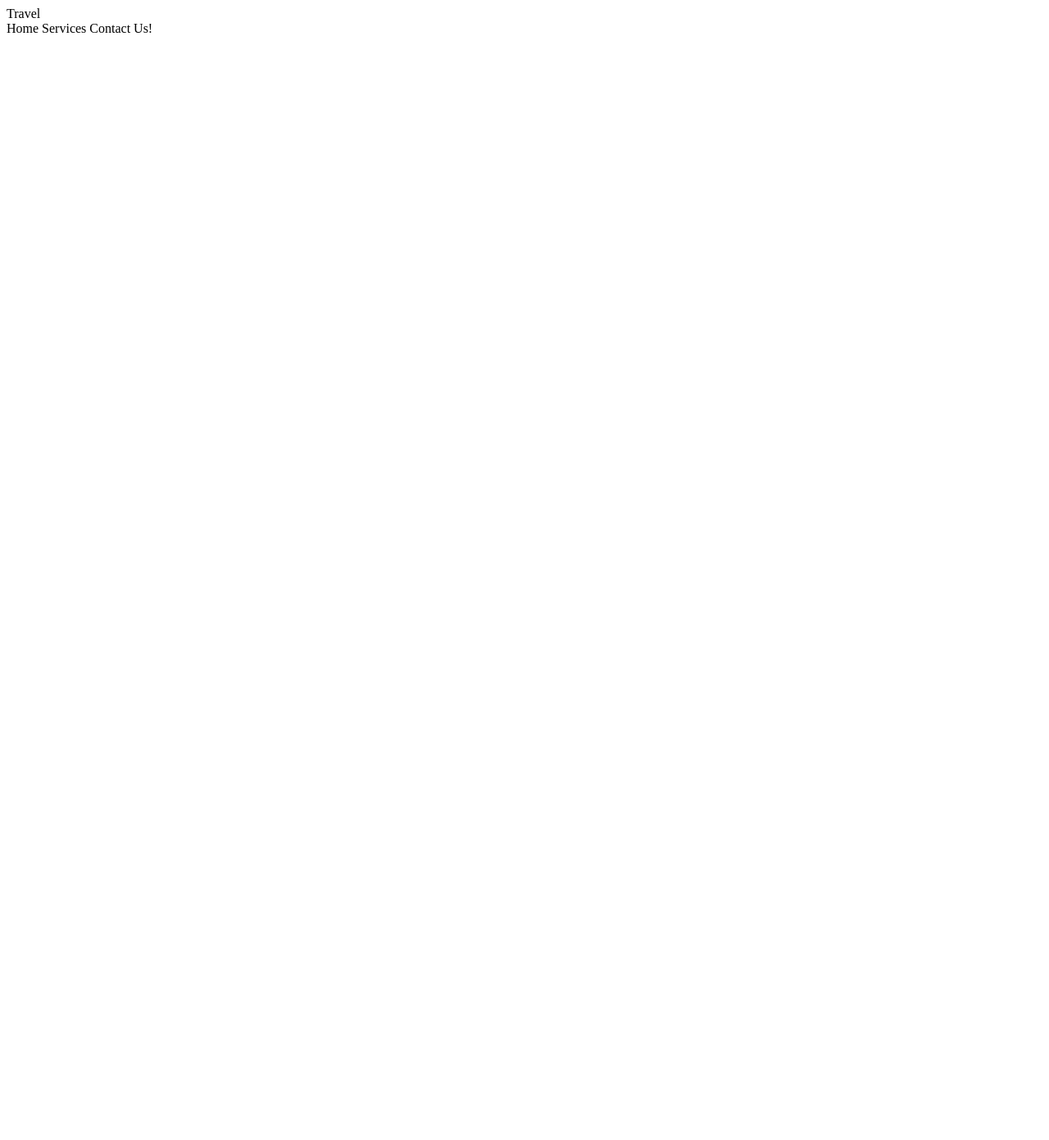
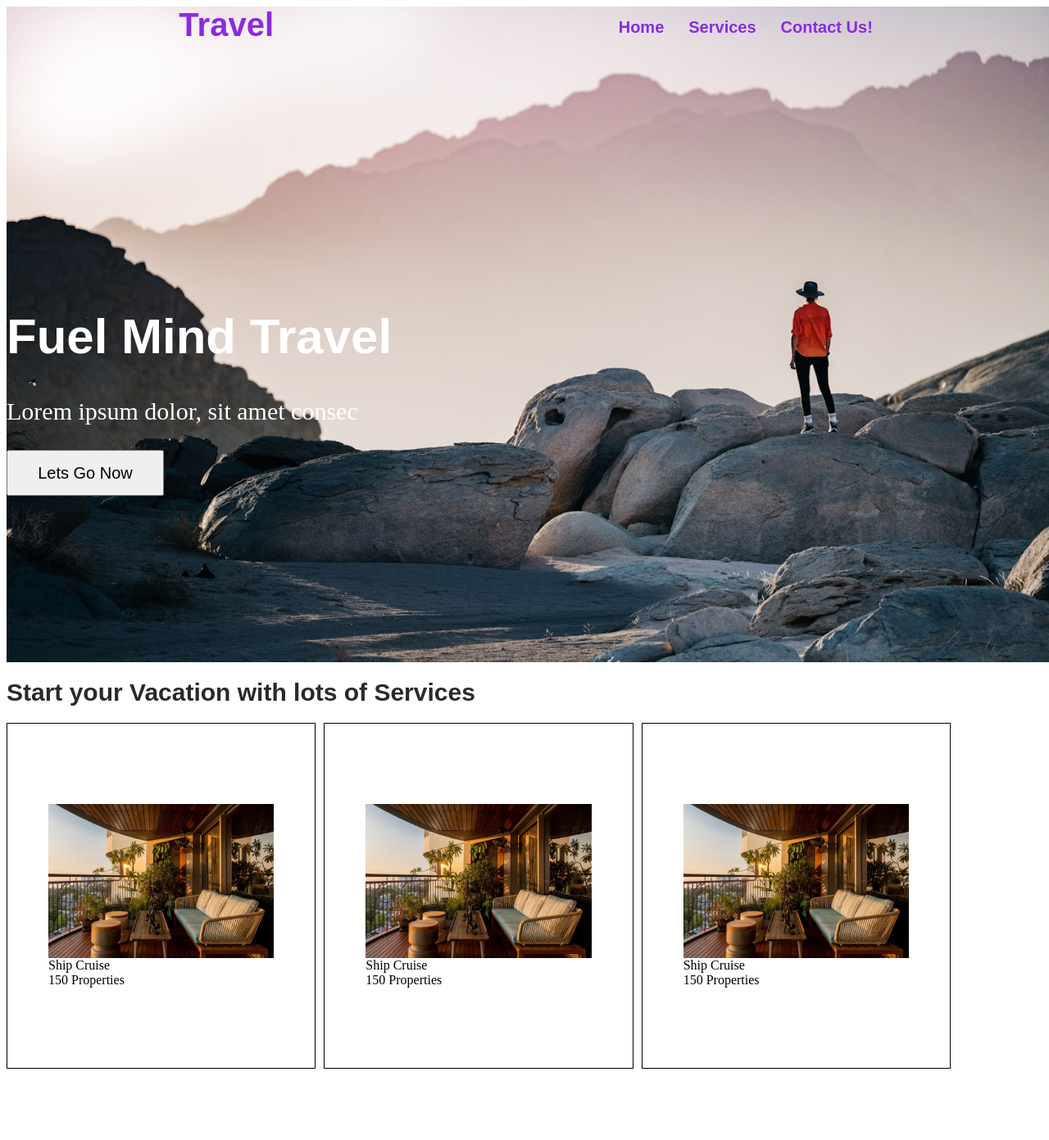
Before and after one commit to Saideepthi2002/Workshop1, a plain HTML site: page index.html in a window 1280 px wide. Shown: the whole page at 82% size. Before the commit the page ends 800 px from the top, so only its background shows below. Drawn offline with Linux system fonts and the light colour scheme.

Commit message:
workshop

```diff
--- a/index.html
+++ b/index.html
@@ -5,13 +5,72 @@
     <meta name="viewport" content="width=device-width, initial-scale=1.0">
     <title>Document</title>
     <style>
-       @media screen and (min-width:300px) and (max-width:1000px) {
+       @media screen and (min-width:300px) and (max-width:1500px) {
         nav{
+            height: 01vh;
+            width: 99vw;
             display: flex;
+            justify-content:space-around;
+            color: blueviolet;
+            /* background-color: aqua; */
+            /* background-image: url(./assests/images/workshopimg.jpg); */
+            font-weight: bold;
+            font-family: Arial, Helvetica, sans-serif;
+            font-size: 40px;
+            /* background-size: cover; */
+        }
+        .home{
+            display: flex;
+            justify-content: space-evenly;
+            gap: 30px;
+            font-size: 20px;
+            font-weight: 600;
+            line-height: 2.5;
+
+        }
+        .navdiv1{
+            /* background-color: aquamarine; */
+            height: 20vh;
+            display: flex;
+            width: 100vw;
             justify-content: space-between;
-            color: blueviolet;
-            background-color: aqua;
-            background-image: url("");
+            /* line-height: 5; */
+            justify-content: space-around;
+        }
+        .Fuel{
+            height: 40vh;
+            width: 50vw;
+           color: white;
+        }
+        .md{
+            height: 100vh;
+            width: 100vw;
+            background-image: url(./assests/images/workshopimg.jpg);
+            background-size: cover;
+
+        }
+        .boxes{
+            height: 70vh;
+            width: 100vw;
+        }
+        .maininbox{
+
+            height: 40vh;
+            width: 90vw;
+            display: flex;
+            justify-content: center;
+            gap:10px;
+
+
+        }
+        .inbox{
+            border: 1px solid black;
+            height: 40vh;
+            width: 25vw;
+            display: flex;
+            flex-direction: column;
+            justify-content: center;
+            padding: 50px;
         }
 
        }
@@ -19,14 +78,36 @@
     </style>
 </head>
 <body>
-    <nav style="position: sticky; top:5px;">
+    <div class="md">
+    <nav  style="position: sticky; top:5px;">
+        <div class="navdiv1">
         <div class="travel">Travel</div>
         <div class="home">
-            <span>Home</span>
-            <span>Services</span>
-            <span>Contact Us!</span>
+            <div>Home</div>
+            <div>Services</div>
+            <div>Contact Us!</div>
         </div>
+       </div>
+    </nav>
+    <div class="Fuel"></div>
+        <div><h1 style="text-align: start;color: white;font-family: Arial, Helvetica, sans-serif;font-size: 60px;">Fuel Mind Travel</h1></div>
+        <div><p style="color: white;font-size: 30px;">Lorem ipsum dolor, sit amet consec</p></div>
+        <div><button style="height: 7vh; width: 15vw;font-size: 20px;">Lets Go Now</button></div>
+    </div>
+</div>
+<!-- part2 -->
+ <div class="boxes">
+    <div><h1 style="font-size: 30px;font-family: Arial, Helvetica, sans-serif;color: #2a2a2a; text-align: start;font-weight: bold;">Start your Vacation with lots of Services</h1></div>
+    <div class="maininbox">
+        <div class="inbox"><div><img src="./assests/images/balcony2.webp" height="100%" width="100%"></div><div><span>Ship Cruise</span><br>150 Properties</div></div>
+        <div class="inbox"><div><img src="./assests/images/balcony2.webp" height="100%" width="100%"></div><div><span>Ship Cruise</span><br>150 Properties</div></div>
+        <div class="inbox"><div><img src="./assests/images/balcony2.webp" height="100%" width="100%"></div><div><span>Ship Cruise</span><br>150 Properties</div></div>
 
-    </nav>
+
+    </div>
+ </div>
+
+
+
 </body>
 </html>
```
